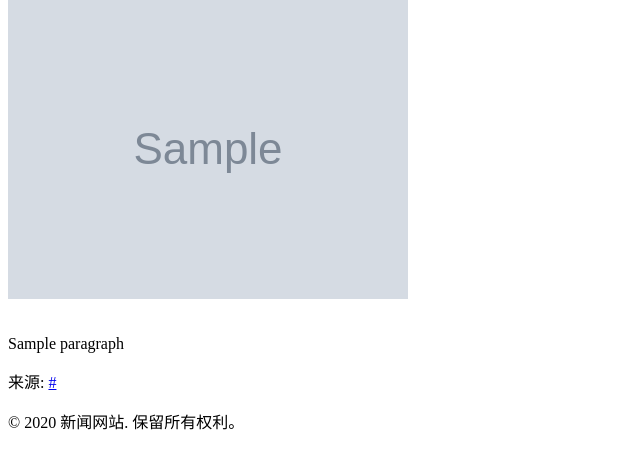
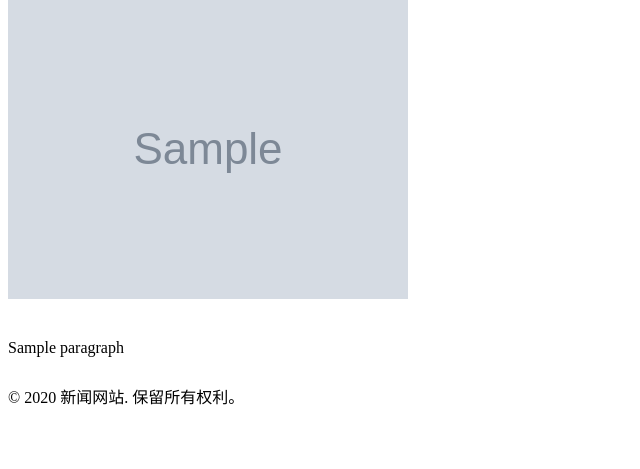
Before and after one commit to elaineling891-ux/GlobalInternationalNews, a FastAPI app: template templates/news_detail.html in a window 1280 px wide. Shown: the part 183-652 px from the top of the page, without its empty margins (0-640 px from the left). Run offline with FastAPI, Linux system fonts and the light colour scheme; the template is opened without the code that fills it: most values are stand-ins (such as "Sample title", 1, 10 or a date in 2020); grey boxes marked "Sample" are stand-in pictures; parts of the project's set-up code (start-up, migrations or seed data) failed here and were passed over.

Commit message:
Update news_detail.html

```diff
--- a/templates/news_detail.html
+++ b/templates/news_detail.html
@@ -13,13 +13,9 @@
         {% for paragraph in news.content.splitlines() %}
             {% set clean_paragraph = paragraph.strip() %}
             {% if clean_paragraph %}
-                <p>{{ clean_paragraph }}</p>
+                <p style="margin-bottom:1.5em; line-height:1.6;">{{ clean_paragraph }}</p>
             {% endif %}
         {% endfor %}
     </div>
-
-    {% if news.link %}
-        <p>来源: <a href="{{ news.link }}" target="_blank">{{ news.link }}</a></p>
-    {% endif %}
 </article>
 {% endblock %}
```
